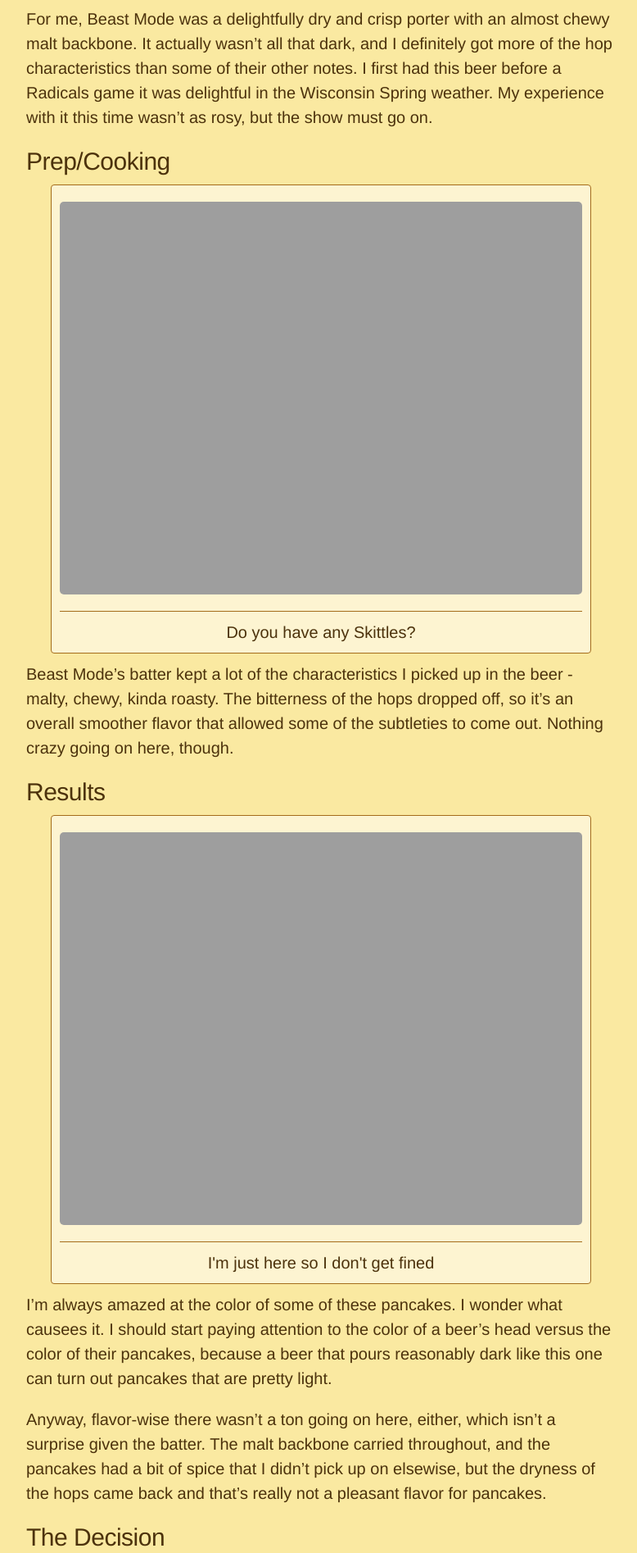
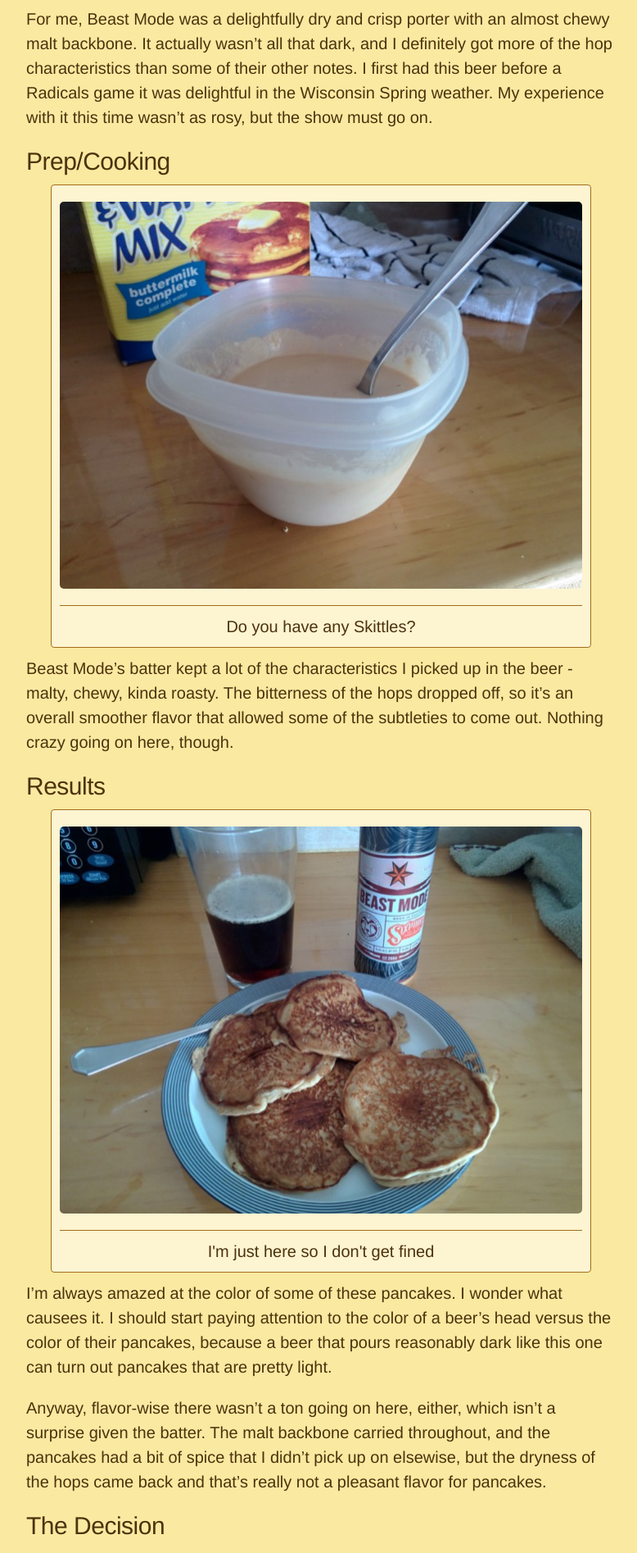
Before and after one commit to bradorego/beerbatterbreakfast, a Jekyll site: the page built from _posts/2015-07-15-beast-mode.md, in a window 1280 px wide. Shown: the part 996-2890 px from the top of the page at 82% size, without its empty margins (248-1026 px from the left). Built offline with Jekyll 4.4.1, drawn with Linux system fonts in a browser that asks for light colours; Markdown is read by kramdown in place of the engine named in the settings.

Commit message:
whoops png --> jpg

```diff
--- a/_posts/2015-07-15-beast-mode.md
+++ b/_posts/2015-07-15-beast-mode.md
@@ -12,8 +12,8 @@ First things first, the name of this beer is awesome. <a href="https://img0.etsy
 Okay, now that we have that cleared up, <a href="http://sixpoint.com/beers/cycliquids/beastmode" target="_blank">Beast Mode</a> is an American Porter from Six Point Brewery whose tastings notes include "coffee, roast, hops, and caramel" according to their website.
 
 <figure class="imageWrap">
-  <a href="{{ site.url }}/assets/full/beastmode/beer.png" target="_blank">
-    <img src="{{ site.url }}/assets/compressed/beastmode/beer.png" alt="I'm just about that boss action" />
+  <a href="{{ site.url }}/assets/full/beastmode/beer.jpg" target="_blank">
+    <img src="{{ site.url }}/assets/compressed/beastmode/beer.jpg" alt="I'm just about that boss action" />
   </a>
   <figcaption>
     I'm just about that boss action
@@ -25,8 +25,8 @@ For me, Beast Mode was a delightfully dry and crisp porter with an almost chewy
 ## Prep/Cooking
 
 <figure class="imageWrap">
-  <a href="{{ site.url }}/assets/full/beastmode/batter.png" target="_blank">
-    <img src="{{ site.url }}/assets/compressed/beastmode/batter.png" alt="Do you have any Skittles?" />
+  <a href="{{ site.url }}/assets/full/beastmode/batter.jpg" target="_blank">
+    <img src="{{ site.url }}/assets/compressed/beastmode/batter.jpg" alt="Do you have any Skittles?" />
   </a>
   <figcaption>
     Do you have any Skittles?
@@ -38,8 +38,8 @@ Beast Mode's batter kept a lot of the characteristics I picked up in the beer -
 ## Results
 
 <figure class="imageWrap">
-  <a href="{{ site.url }}/assets/full/beastmode/pancakes.png" target="_blank">
-    <img src="{{ site.url }}/assets/compressed/beastmode/pancakes.png" alt="I'm just here so I don't get fined" />
+  <a href="{{ site.url }}/assets/full/beastmode/pancakes.jpg" target="_blank">
+    <img src="{{ site.url }}/assets/compressed/beastmode/pancakes.jpg" alt="I'm just here so I don't get fined" />
   </a>
   <figcaption>
     I'm just here so I don't get fined
@@ -56,8 +56,8 @@ Anyway, flavor-wise there wasn't a ton going on here, either, which isn't a surp
 * Syrup: Yes. While the syrup didn't really do anything to bring any characteristics out, it did smooth over some of the rough patches of the pancakes, so I'd have to recommend if it you're going to try.
 
 <figure class="imageWrap">
-  <a href="{{ site.url }}/assets/full/beastmode/syrup.png" target="_blank">
-    <img src="{{ site.url }}/assets/compressed/beastmode/syrup.png" alt="No Juice" />
+  <a href="{{ site.url }}/assets/full/beastmode/syrup.jpg" target="_blank">
+    <img src="{{ site.url }}/assets/compressed/beastmode/syrup.jpg" alt="No Juice" />
   </a>
   <figcaption>
     No Juice
```
